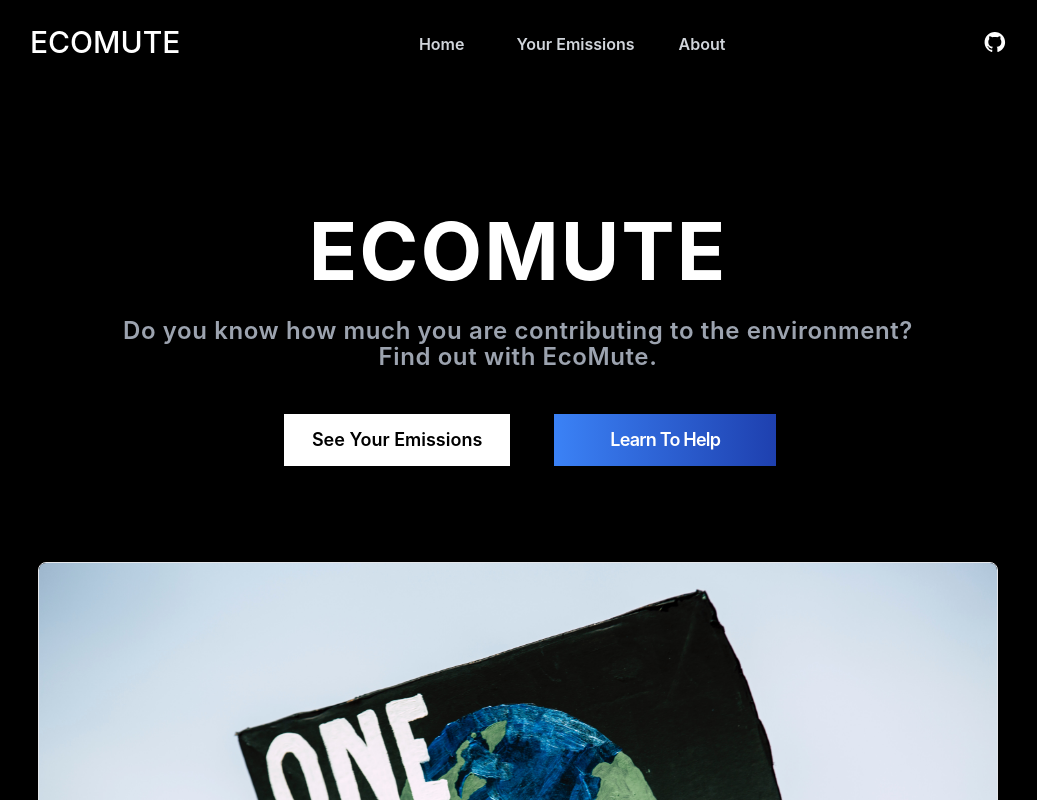
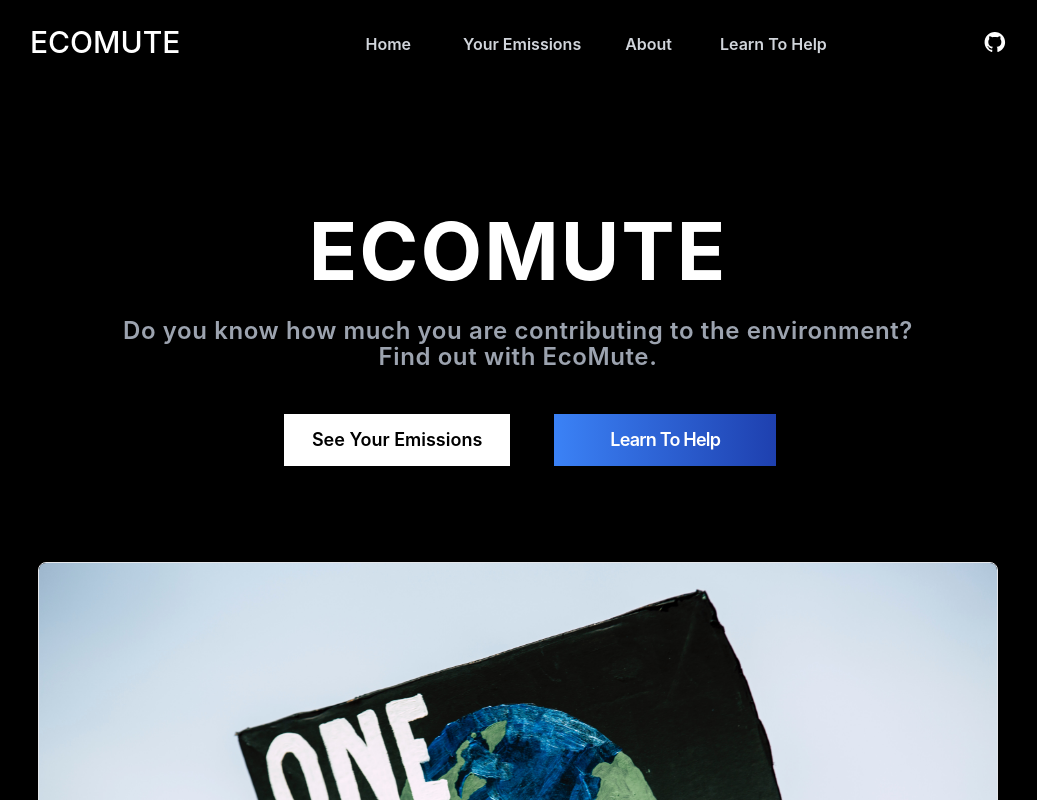
Before and after one commit to YHKimmm/EcoMute, a Next.js app: page / in a window 1280 px wide. Shown: the top 800 px of the page, without its empty margins (122-1159 px from the left). Built offline with nearby package versions, Linux system fonts and the light colour scheme.

Commit message:
Added Learn To Help

```diff
--- a/components/Header.tsx
+++ b/components/Header.tsx
@@ -67,6 +67,16 @@ export default function Header() {
             >
               About
             </Link>
+            <div className="relative">
+              <button
+                type="button"
+                className="group rounded-md text-gray-300 inline-flex items-center text-base font-medium hover:text-white font-semibold focus:outline-none pb-8'"
+              >
+                <a className="" href="/news">
+                  Learn To Help
+                </a>
+              </button>
+            </div>
             {/* <a className="mr-5 cursor-pointer text-gray-300 hover:text-white font-semibold ">
               IDK IF WE HAVE ANOTHER
             </a> */}
```
